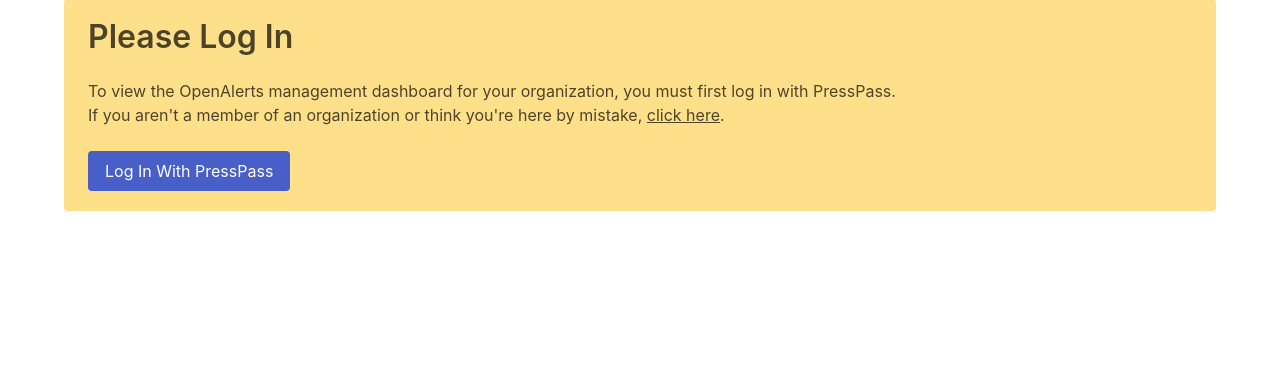
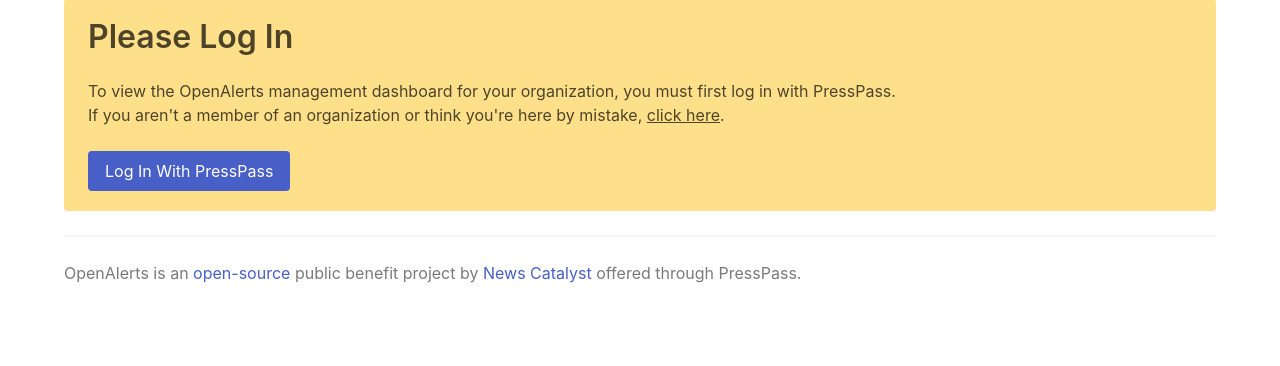
Before and after one commit to news-catalyst/openalerts, a Django app: page /management/login/ in a window 1280 px wide. Shown: the part 89-455 px from the top of the page. Run offline with Django 3.2, Linux system fonts and the light colour scheme; parts of the project's set-up code (start-up, migrations or seed data) failed here and were passed over; some libraries are stand-ins or nearby versions.

Commit message:
Add footer

```diff
--- a/openalerts/management/templates/management/base.html
+++ b/openalerts/management/templates/management/base.html
@@ -60,6 +60,8 @@
         <div class="container">
             {% block content %}
             {% endblock %}
+            <hr>
+            <p class="has-text-grey">OpenAlerts is an <a href="https://github.com/news-catalyst/openalerts">open-source</a> public benefit project by <a href="https://newscatalyst.org">News Catalyst</a> offered through PressPass.</p>
         </div>
     </section>
 </body>
```
